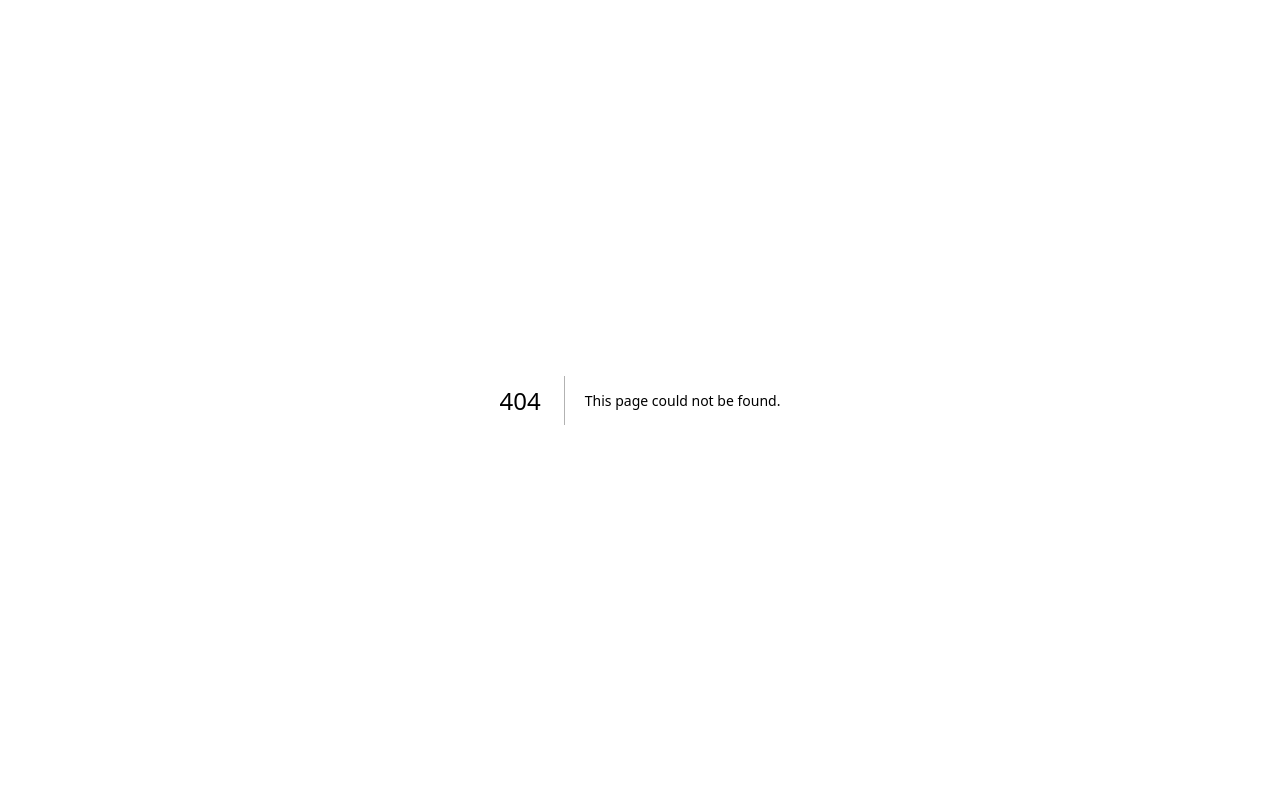
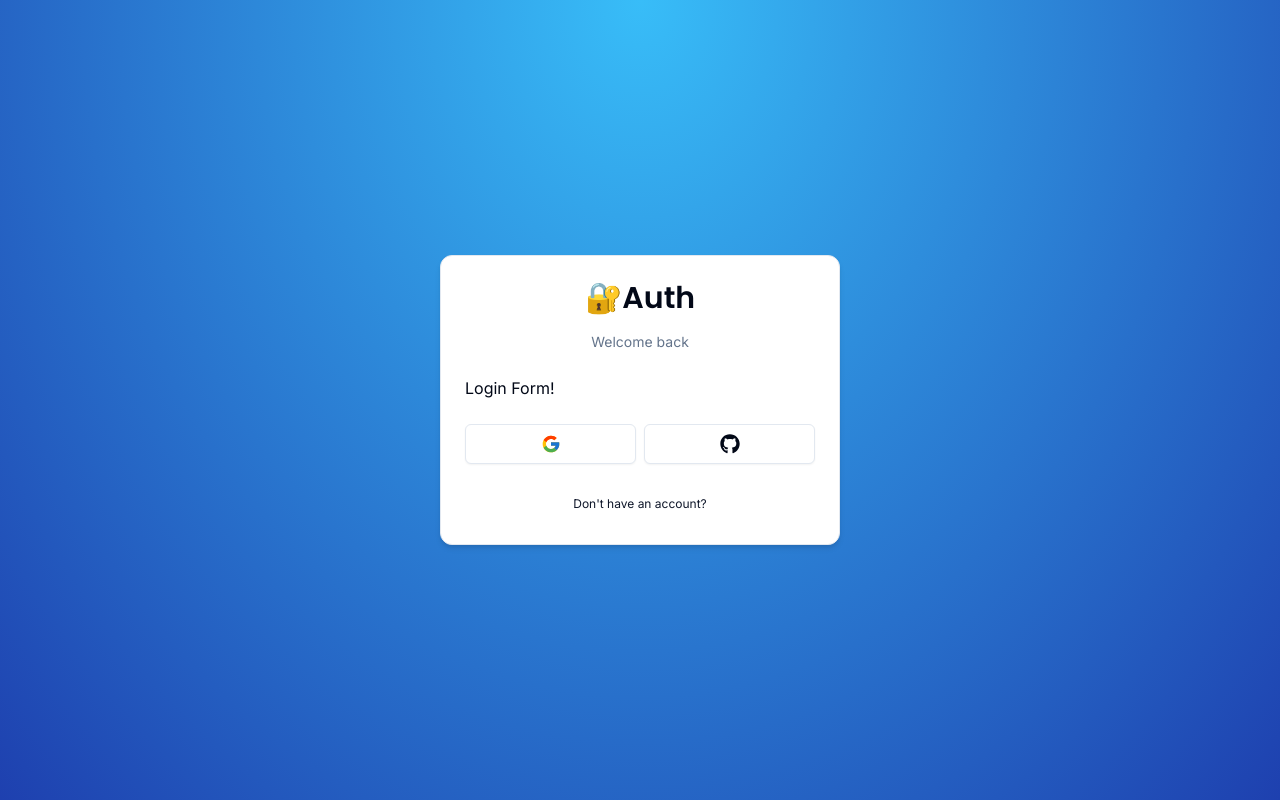
Before and after one commit to ViorelsS/eventi-network, a Next.js app: page /auth/login in a window 1280 px wide. Before the commit this address had no page. Built offline with nearby package versions, Linux system fonts and the light colour scheme.

Commit message:
Form design

```diff
--- /dev/null
+++ b/app/auth/layout.tsx
@@ -0,0 +1,9 @@
+const AuthLayout = ({ children }: { children: React.ReactNode }) => {
+  return (
+    <div className="h-full flex items-center justify-center bg-[radial-gradient(ellipse_at_top,_var(--tw-gradient-stops))] from-sky-400 to-blue-800">
+      {children}
+    </div>
+  );
+};
+
+export default AuthLayout;
--- /dev/null
+++ b/app/auth/login/page.tsx
@@ -0,0 +1,10 @@
+import { LoginForm } from "@/components/auth/login-form";
+import React from "react";
+
+type Props = {};
+
+const LoginPage = (props: Props) => {
+  return <LoginForm />;
+};
+
+export default LoginPage;
--- /dev/null
+++ b/components/auth/back-button.tsx
@@ -0,0 +1,17 @@
+"use client";
+
+import { Button } from "@/components/ui/button";
+import Link from "next/link";
+
+interface BackButtonProps {
+  href: string;
+  label: string;
+}
+
+export const BackButton = ({ href, label }: BackButtonProps) => {
+  return (
+    <Button variant={"link"} className="font-normal w-full" size={"sm"} asChild>
+      <Link href={href}>{label}</Link>
+    </Button>
+  );
+};
--- /dev/null
+++ b/components/auth/card-wrapper.tsx
@@ -0,0 +1,45 @@
+"use client";
+
+import {
+  Card,
+  CardContent,
+  CardFooter,
+  CardHeader,
+} from "@/components/ui/card";
+import { Header } from "@/components/auth/header";
+import { Social } from "@/components/auth/social";
+import { BackButton } from "@/components/auth/back-button";
+
+interface CardWrapperProps {
+  children: React.ReactNode;
+  headerLabel: string;
+  backButtonLabel: string;
+  backButtonHref: string;
+  showSocial?: boolean;
+}
+
+export const CardWrapper = ({
+  children,
+  headerLabel,
+  backButtonLabel,
+  backButtonHref,
+  showSocial,
+}: CardWrapperProps) => {
+  return (
+    <Card className="w-[400px] shadow-md">
+      <CardHeader>
+        <Header label={headerLabel} />
+      </CardHeader>
+
+      <CardContent>{children}</CardContent>
+      {showSocial && (
+        <CardFooter>
+          <Social />
+        </CardFooter>
+      )}
+      <CardFooter>
+        <BackButton label={backButtonLabel} href={backButtonHref} />
+      </CardFooter>
+    </Card>
+  );
+};
--- /dev/null
+++ b/components/auth/header.tsx
@@ -0,0 +1,21 @@
+import { Poppins } from "next/font/google";
+
+import { cn } from "@/lib/utils";
+
+const font = Poppins({
+  subsets: ["latin"],
+  weight: ["600"],
+});
+
+interface HeaderProps {
+  label: string;
+}
+
+export const Header = ({ label }: HeaderProps) => {
+  return (
+    <div className="w-full flex flex-col gap-y-4 items-center justify-center">
+      <h1 className={cn("text-3xl font-semibold", font.className)}> 🔐Auth</h1>
+      <p className="text-muted-foreground text-sm">{label}</p>
+    </div>
+  );
+};
--- /dev/null
+++ b/components/auth/login-form.tsx
@@ -0,0 +1,14 @@
+import { CardWrapper } from "@/components/auth/card-wrapper";
+
+export const LoginForm = () => {
+  return (
+    <CardWrapper
+      headerLabel="Welcome back"
+      backButtonLabel="Don't have an account?"
+      backButtonHref="/auth/register"
+      showSocial
+    >
+      <div>Login Form!</div>
+    </CardWrapper>
+  );
+};
--- /dev/null
+++ b/components/auth/social.tsx
@@ -0,0 +1,29 @@
+"use client";
+
+import { FcGoogle } from "react-icons/fc";
+import { FaGithub } from "react-icons/fa";
+
+import { Button } from "@/components/ui/button";
+
+export const Social = () => {
+  return (
+    <div className="flex items-center w-full gap-x-2">
+      <Button
+        size={"lg"}
+        className="w-full"
+        variant={"outline"}
+        onClick={() => {}}
+      >
+        <FcGoogle className="h-5 w-5" />
+      </Button>
+      <Button
+        size={"lg"}
+        className="w-full"
+        variant={"outline"}
+        onClick={() => {}}
+      >
+        <FaGithub className="h-5 w-5" />
+      </Button>
+    </div>
+  );
+};
--- /dev/null
+++ b/components/ui/card.tsx
@@ -0,0 +1,76 @@
+import * as React from "react"
+
+import { cn } from "@/lib/utils"
+
+const Card = React.forwardRef<
+  HTMLDivElement,
+  React.HTMLAttributes<HTMLDivElement>
+>(({ className, ...props }, ref) => (
+  <div
+    ref={ref}
+    className={cn(
+      "rounded-xl border bg-card text-card-foreground shadow",
+      className
+    )}
+    {...props}
+  />
+))
+Card.displayName = "Card"
+
+const CardHeader = React.forwardRef<
+  HTMLDivElement,
+  React.HTMLAttributes<HTMLDivElement>
+>(({ className, ...props }, ref) => (
+  <div
+    ref={ref}
+    className={cn("flex flex-col space-y-1.5 p-6", className)}
+    {...props}
+  />
+))
+CardHeader.displayName = "CardHeader"
+
+const CardTitle = React.forwardRef<
+  HTMLParagraphElement,
+  React.HTMLAttributes<HTMLHeadingElement>
+>(({ className, ...props }, ref) => (
+  <h3
+    ref={ref}
+    className={cn("font-semibold leading-none tracking-tight", className)}
+    {...props}
+  />
+))
+CardTitle.displayName = "CardTitle"
+
+const CardDescription = React.forwardRef<
+  HTMLParagraphElement,
+  React.HTMLAttributes<HTMLParagraphElement>
+>(({ className, ...props }, ref) => (
+  <p
+    ref={ref}
+    className={cn("text-sm text-muted-foreground", className)}
+    {...props}
+  />
+))
+CardDescription.displayName = "CardDescription"
+
+const CardContent = React.forwardRef<
+  HTMLDivElement,
+  React.HTMLAttributes<HTMLDivElement>
+>(({ className, ...props }, ref) => (
+  <div ref={ref} className={cn("p-6 pt-0", className)} {...props} />
+))
+CardContent.displayName = "CardContent"
+
+const CardFooter = React.forwardRef<
+  HTMLDivElement,
+  React.HTMLAttributes<HTMLDivElement>
+>(({ className, ...props }, ref) => (
+  <div
+    ref={ref}
+    className={cn("flex items-center p-6 pt-0", className)}
+    {...props}
+  />
+))
+CardFooter.displayName = "CardFooter"
+
+export { Card, CardHeader, CardFooter, CardTitle, CardDescription, CardContent }
--- a/package.json
+++ b/package.json
@@ -16,6 +16,7 @@
     "next": "14.0.4",
     "react": "^18",
     "react-dom": "^18",
+    "react-icons": "^5.0.1",
     "tailwind-merge": "^2.2.0",
     "tailwindcss-animate": "^1.0.7"
   },
```
Also changed, not shown: 1 other file (tests, documents, lock files or other folders).
